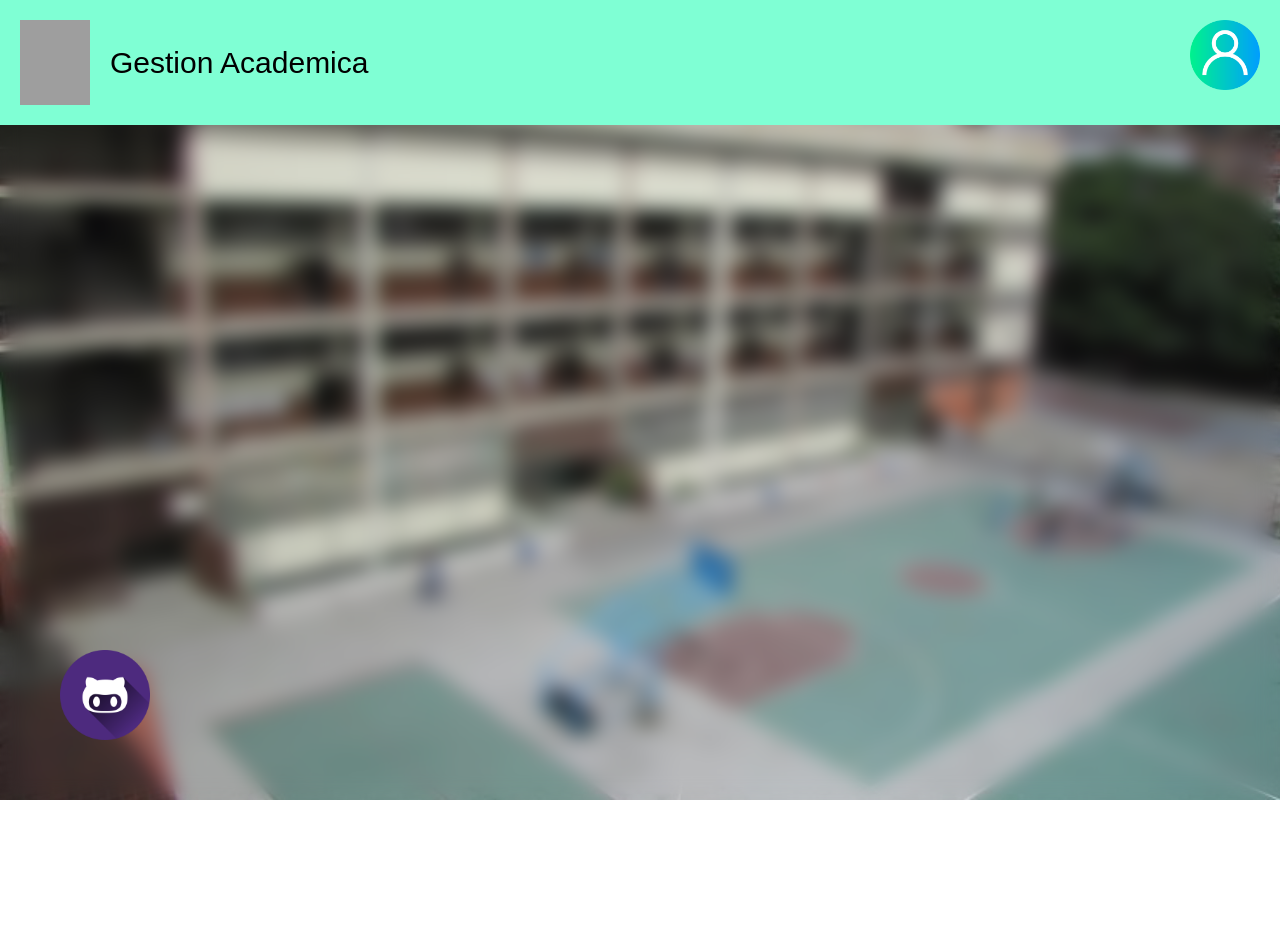
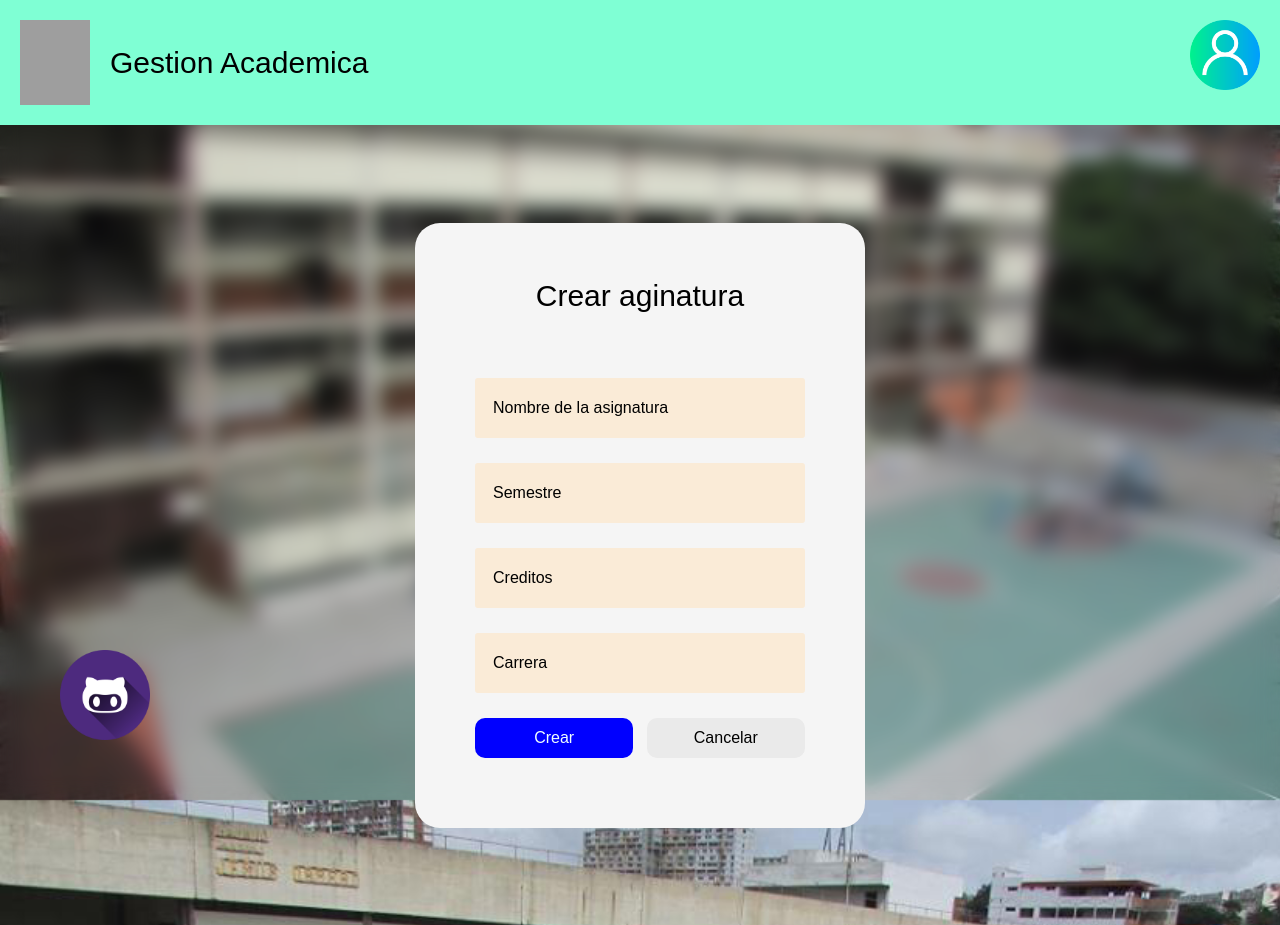
Before and after one commit to victorC765/algoritmo_y_programacion2_proyecto, an Astro site in the folder proyect_AGP_Astro/: page /materia in a window 1280 px wide. Before the commit the page ends 800 px from the top, so only its background shows below. Built offline with nearby package versions, Linux system fonts and the light colour scheme; Astro itself is replaced by a stand-in of ours; grey boxes are pictures that could not be loaded.

Commit message:
no c centrar un div xd

```diff
--- a/proyect_AGP_Astro/src/pages/materia.astro
+++ b/proyect_AGP_Astro/src/pages/materia.astro
@@ -5,5 +5,112 @@ import Card2 from '../components/card2.astro';
 ---
 <Card2 />
 <Layout title='xd'>
+    <div class="container">
+        <div class="form-content">
+            <header>
+                <h1 id="title">Crear aginatura</h1>
+            </header>
+            <form>
+                <div class="input-group">
+                    <div class="input-field">
+                    <input type="text" placeholder="Nombre de la asignatura">
+                </div>
+                <div class="input-field">
+                    <input type="number" placeholder="Semestre">
+                </div>
+                <div class="input-field">
+                    <input type="number" placeholder="Creditos">
+                </div>
+                <div class="input-field">
+                    <input type="text" placeholder="Carrera">
+                </div>
+                </div>
+                <div class="btn-field">
+                    <button id="Crear" type="button">Crear</button>
+                    <button id="Cancelar" type="button" class="disable">Cancelar</button>
+                </div>
 
+            </form>
+        </div>
+    </div>
+        <style>
+*{
+    margin: 0;
+    padding: 0;
+    font-family: Arial, Helvetica, sans-serif;
+    box-sizing: border-box;
+    text-decoration: none;
+
+}
+.container{
+    width: 100%;
+    height: 100vh;
+    display: flex;
+    align-items: center;
+    justify-content: center;
+}
+
+.form-content{
+    width: 100%;
+    max-width: 450px;
+    background-color: whitesmoke;
+    padding: 50px 60px 70px;
+    text-align: center;
+    border-radius: 25px;
+}
+
+.form-content h1{
+    font-size: 30px;
+    margin-bottom: 60px;
+    color:black;
+    position: relative;
+}
+
+.input-field{
+    background-color: antiquewhite;
+    margin: 25px 0;
+    border-radius: 3px;
+    display: flex;
+    align-items: center;
+    transition: max-height 05s;
+}
+
+input{
+    width: 100%;
+    background: transparent;
+    border: 0;
+    outline: none;
+    padding: 18px ;
+}
+
+input::placeholder {
+    color:black;
+}
+
+
+
+.btn-field{
+    width: 100%;
+    display: flex;
+    justify-content: space-between;
+}
+
+.btn-field button{
+    flex-basis: 48%;
+    font-size: 16px;
+    background-color: blue;
+    color: azure;
+    height: 40px;
+    border-radius: 10px;
+    border: 0;
+    outline: 0;
+    cursor: pointer;
+    transition: background 1s;
+}
+
+.btn-field button.disable {
+    background-color: #EAEAEA;
+    color: black;
+}
+        </style>
 </Layout>
```
